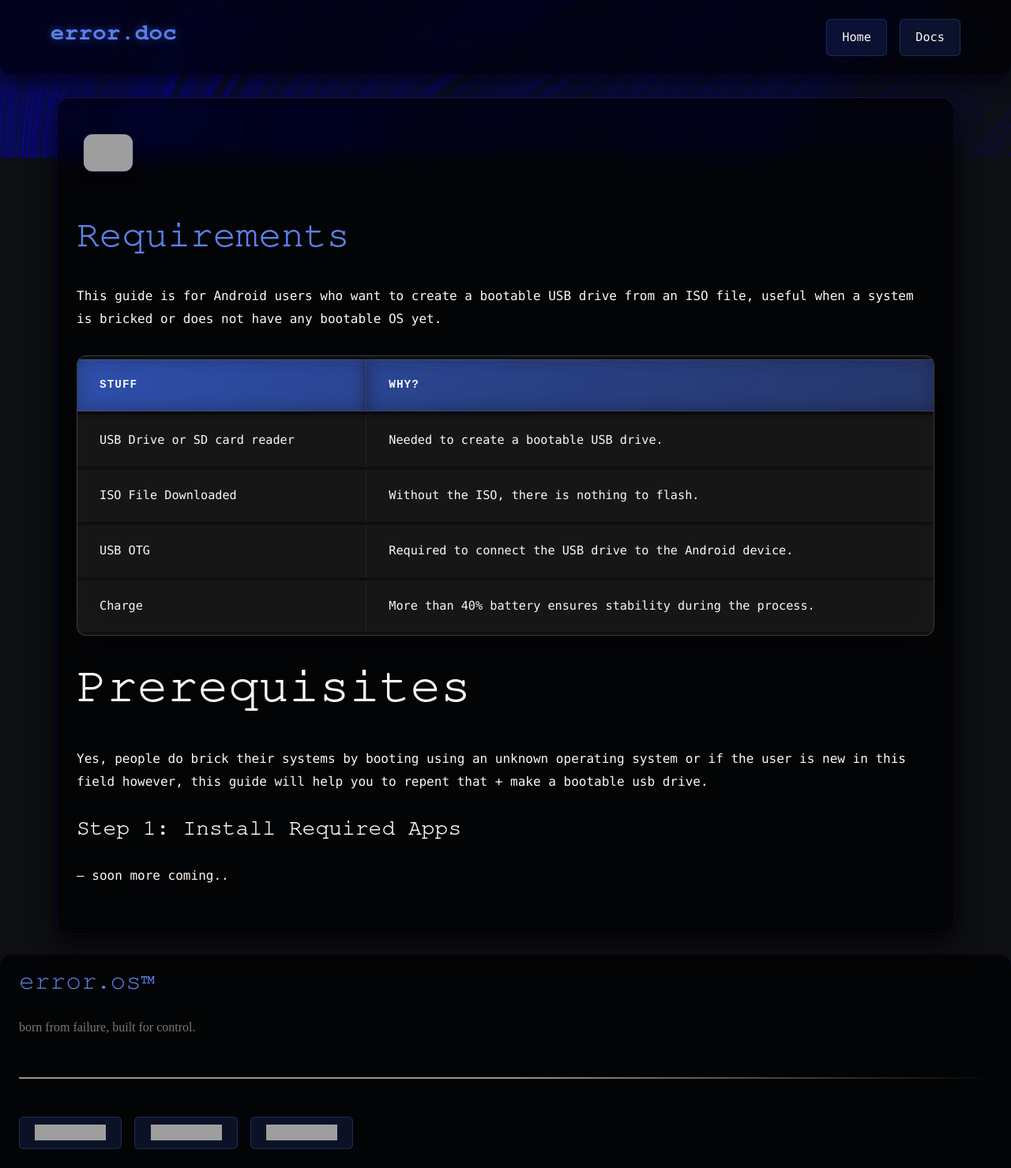
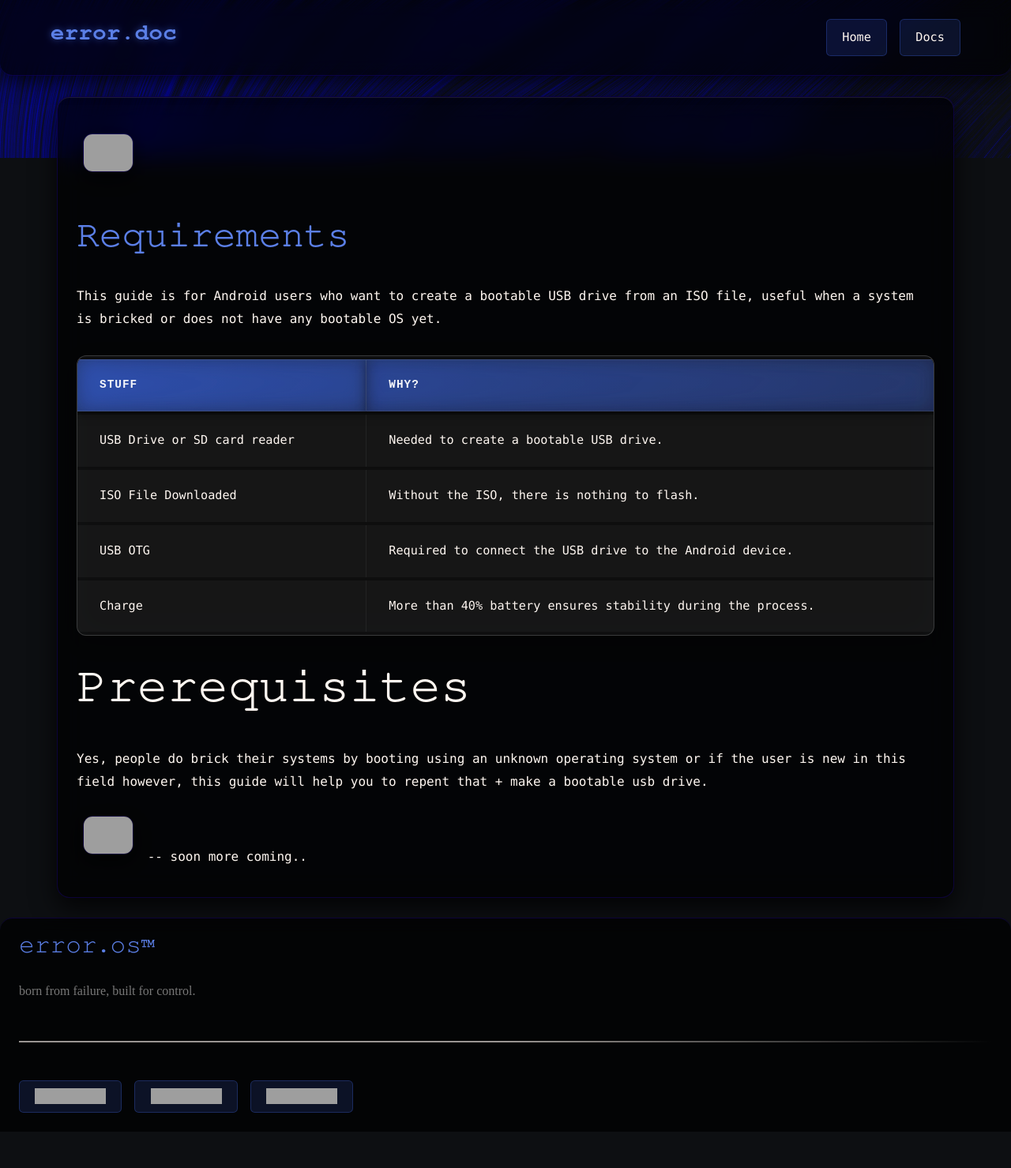
Before and after one commit to zynomon/error.doc, a Jekyll site: the page built from docs/001/android.md, in a window 1280 px wide. Shown: the whole page at 79% size. Built offline with Jekyll 4.4.1, drawn with Linux system fonts in a browser that asks for light colours; nearby versions of some CDN libraries; grey boxes are pictures that could not be loaded.

Commit message:
Update android.md

```diff
--- a/docs/001/android.md
+++ b/docs/001/android.md
@@ -45,6 +45,6 @@
 
 Yes, people do brick their systems by booting using an unknown operating system or if the user is new in this field however, this guide will help you to repent that + make a bootable usb drive.
 
-#### Step 1: Install Required Apps
+<div align="left"> <img src="https://zynomon.github.io/error/icons/doc/downloader.svg" height="64" width="64" alt="Downloader Icon">
 
 -- soon more coming..
```
